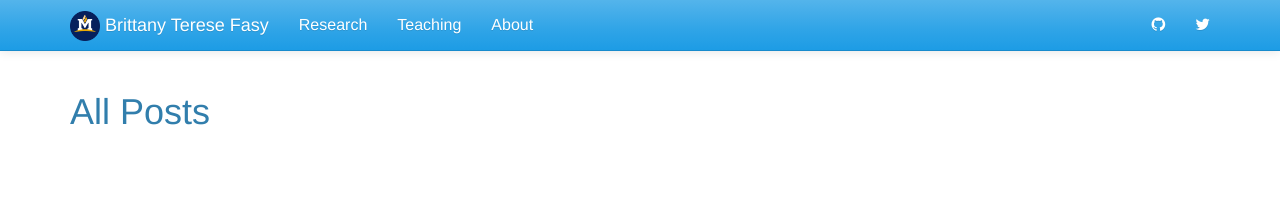
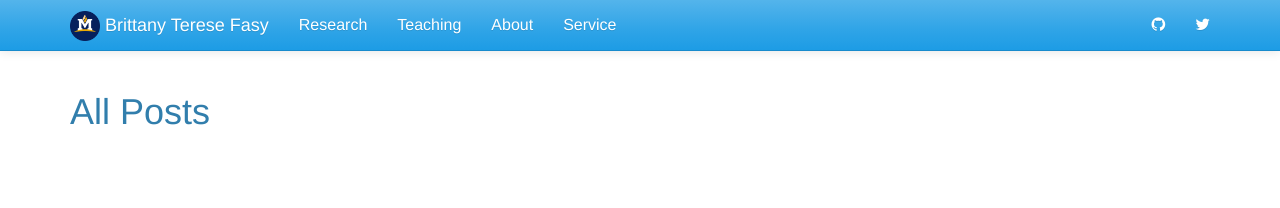
Before and after one commit to compTAG/brittany-fasy, a Jekyll site: the page built from assets/allposts.html, in a window 1280 px wide. Shown: the top 208 px of the page. Built offline with Jekyll 4.4.1, drawn with Linux system fonts in a browser that asks for light colours.

Commit message:
includes

```diff
--- a/_includes/topnav.html
+++ b/_includes/topnav.html
@@ -16,6 +16,7 @@
                 <li {% if page.sectionid=='research' %} class="active" {% endif %}><a href="{{ "/research/home/" | relative_url }}">Research</a></li>
                 <li {% if page.sectionid=='teaching' %} class="active" {% endif %}><a href="{{ "/teaching/home/" | relative_url }}">Teaching</a></li>
                 <li {% if page.sectionid=='aboot' %} class="active" {% endif %}><a href="{{ "/aboot/home/" | relative_url }}">About</a></li>
+                <li {% if page.sectionid=='service' %} class="active" {% endif %}><a href="{{ "/service/home/" | relative_url }}">Service</a></li>
 
             </ul>
             <div class="navbar-right">
```
